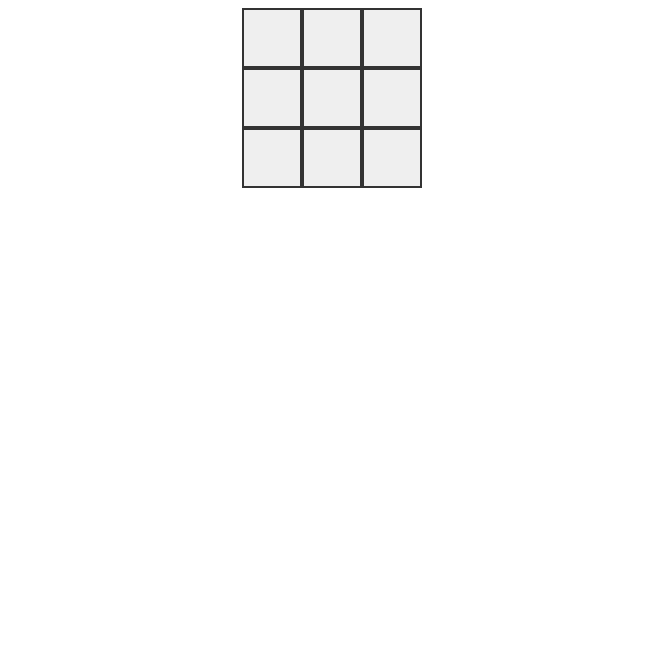
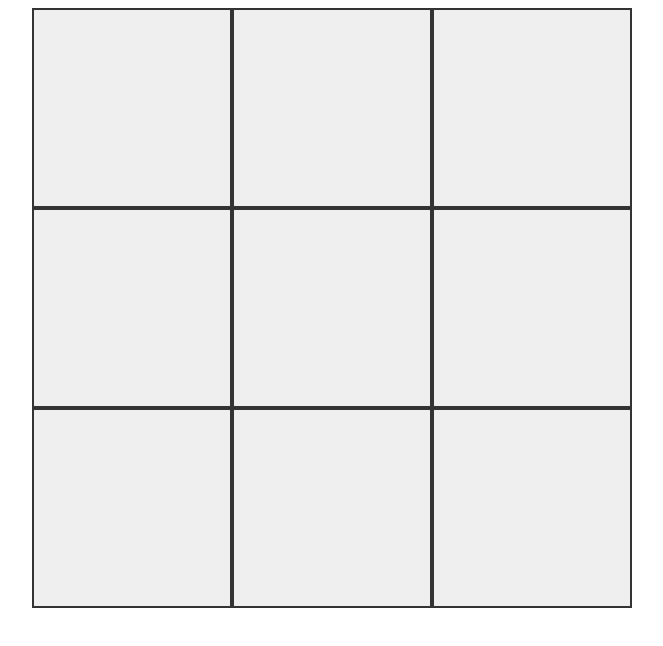
Before and after one commit to RyoheiIshida/ox, a plain HTML site: page index.html in a window 1280 px wide. Shown: the whole page, without its empty margins (308-971 px from the left). Drawn offline with Linux system fonts and the light colour scheme.

Commit message:
fix size button

```diff
--- a/style.css
+++ b/style.css
@@ -1,6 +1,6 @@
 button {
-  width: 60px;
-  height: 60px;
+  width: 200px;
+  height: 200px;
   font-size: 24px;
   line-height: 60px;
   padding: 0;
```
